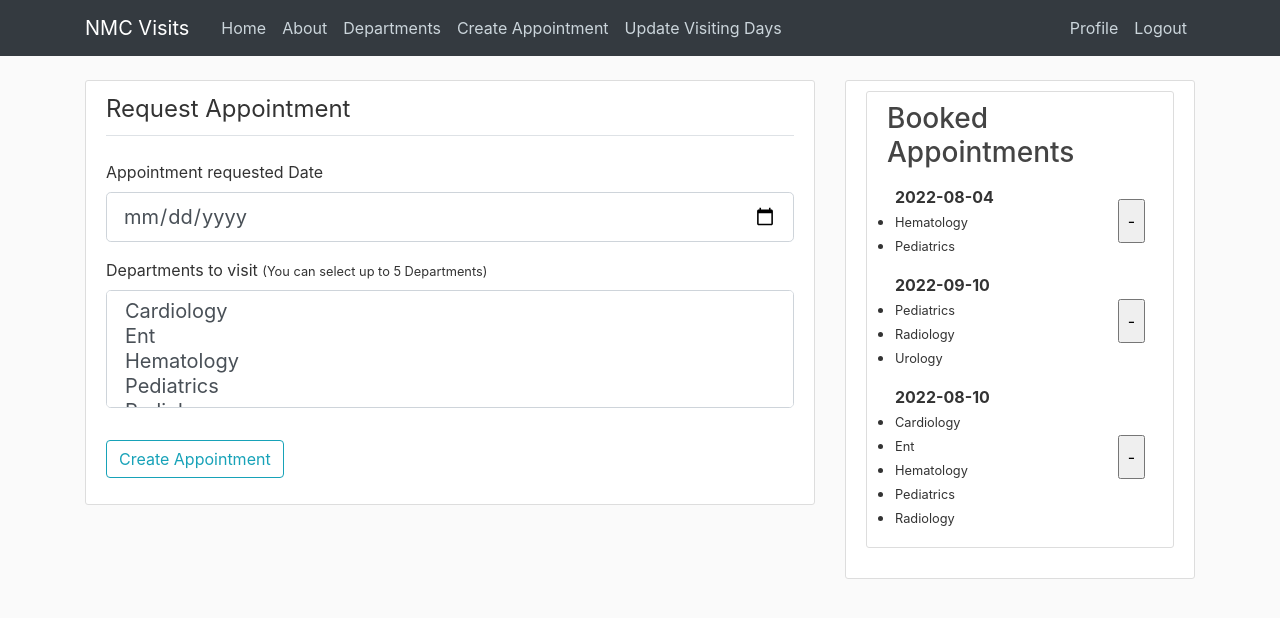
After one commit to Alajati13/NMC-Visits, a Flask app: page /createAppointment in a window 1280 px wide. The commit adds this page. Shown: the top 618 px of the page. Run offline with Flask 2, Linux system fonts and the light colour scheme; a user stored in the database is signed in; data comes from the database, SQL or seed files in the repository; some libraries are stand-ins or nearby versions.

Commit message:
adding booking appointment. Still validation missing

```diff
--- a/nmcvisits/forms.py
+++ b/nmcvisits/forms.py
@@ -1,11 +1,14 @@
 from csv import field_size_limit
 from dataclasses import Field
 from datetime import datetime
+from ssl import ALERT_DESCRIPTION_BAD_CERTIFICATE_HASH_VALUE
 from flask_wtf import FlaskForm
 from flask_wtf.file import FileField, FileAllowed
-from wtforms import StringField, PasswordField, SubmitField, BooleanField, DateField, SelectMultipleField
+from wtforms import StringField, PasswordField, SubmitField, BooleanField, DateField, SelectMultipleField, SelectField
 from wtforms.validators import DataRequired, Length, Email, EqualTo, Regexp, ValidationError
-from nmcvisits.models import User, Appointment, Departments # ,VisitedDepartments
+from nmcvisits.models import User, Appointment, Departments, AllowedDaysToVisit # ,VisitedDepartments
+from nmcvisits.helpers import getDepartments
+
 
 class RegistrationForm(FlaskForm):
     username = StringField("Full Name", validators=[DataRequired(), Length(min=2, max=100)])
@@ -36,27 +39,38 @@ class UpdateProfileForm(FlaskForm):
     submit = SubmitField('Update')
 
 class CreateAppointment(FlaskForm):
-    '''
-     departments = []
-    for entry in Departments.query.all():
-        departments.append(entry["departmentName"])
-
-    '''
+    departments = getDepartments()
 
     appointmentDate = DateField("Appointment requested Date", validators=[DataRequired()])
-    #department = SelectMultipleField("Departments to visit", choices=[departments])
+    department = SelectMultipleField("Departments to visit", validators=[DataRequired()], choices=[*departments])
     submit = SubmitField('Create Appointment')
+
+    def validate_appointmentDate(self, appointmentDate):
+        if appointmentDate.data <= datetime.today().date():
+            raise ValidationError("Requested Date for visit cannot be in the past. please choose another date")
+
+    # validate date here using a custom validator function
+    # program the app so that admin can decide which days can be visiting days
 
 class AddDepartments(FlaskForm):
     department = StringField("Department Name", validators=[DataRequired(), Length(min=2, max=100)])
     submit = SubmitField('Add Department')
+
     def validate_department(self, department):
-        dpt =  Departments.query.filter_by(departmentName=department.data).first()
+        dpt =  Departments.query.filter_by(departmentName=department.data.strip().lower().title()).first()
         if dpt:
             raise ValidationError("Department is already available.")
 
-'''
-class DeleteDepartments(FlaskForm):
-    department = StringField("Department Name", validators=[DataRequired(), Length(min=2, max=100)])
-    submit = SubmitField('Add Department')
-'''
+class UpdateVisitingDays(FlaskForm):
+    weekdays = ["Monday", "Tuesday", "Wednesday", "Thursday", "Friday", "Saturday", "Sunday"]
+    notYetAllowedDays = weekdays
+    rows = AllowedDaysToVisit.query.all()
+    for row in rows:
+        notYetAllowedDays.remove(row.day)
+    day = SelectField("Day", choices = notYetAllowedDays, validators=[DataRequired()])
+    submit = SubmitField('Update Visiting Days')
+
+    #def validate_day(self, day):
+     #   if day == AllowedDaysToVisit.query.filter_by(day=str(day.data)).first():
+      #      raise ValidationError("Day is already added to allowed days. select another day.")
+        # update code so it is only showing days that are not allowed
--- a/nmcvisits/routes.py
+++ b/nmcvisits/routes.py
@@ -3,10 +3,10 @@ import os
 from PIL import Image
 from flask import render_template, url_for, redirect, flash, request
 from nmcvisits import app, db, bcrypt
-from nmcvisits.forms import RegistrationForm, LoginForm, UpdateProfileForm ,AddDepartments # , DeleteDepartments
-from nmcvisits.models import Departments, User, Appointment
+from nmcvisits.forms import RegistrationForm, LoginForm, UpdateProfileForm ,AddDepartments, CreateAppointment, UpdateVisitingDays
+from nmcvisits.models import Departments, User, Appointment, AllowedDaysToVisit, VisitedDepartments
 from flask_login import login_user, current_user, logout_user, login_required
-from nmcvisits.helpers import getDepartments
+from nmcvisits.helpers import getDepartments, getAllowedDaysToVisit
 
 @app.route("/")
 @app.route("/home")
@@ -112,3 +112,55 @@ def deleteDepartment():
     db.session.delete(department)
     db.session.commit()
     return redirect(url_for("departments"))
+
+
+@app.route("/createAppointment", methods=["POST", "GET"])
+@login_required
+def createAppointment():
+    form = CreateAppointment()
+    if form.validate_on_submit():
+        appointment = Appointment(appointmentDate = form.appointmentDate.data, visitor_id = current_user.id)
+        departments = form.department.data
+        db.session.add(appointment)
+
+        for dpt in departments:
+            department = Departments.query.filter_by(departmentName = dpt).first()
+            visitedDepartment = VisitedDepartments(appointment_id = appointment.id, department_id = department.id)
+            db.session.add(visitedDepartment)
+
+        db.session.commit()
+        flash(f'Your appointment has been created. Please Log in and complete your profile data to proceed.', 'success')
+    appointments = []
+    rows = Appointment.query.filter_by(visitor_id=current_user.id)
+    for row in rows:
+        entry={}
+        entry["appointmentDate"] = row.appointmentDate.date()
+        dpts = VisitedDepartments.query.filter_by(appointment_id=row.id)
+        listOfDpts = []
+        for dpt in dpts:
+            name = Departments.query.filter_by(id=dpt.department_id).first()
+            listOfDpts.append(name.departmentName)
+        entry["departments"] = listOfDpts
+        appointments.append(entry)
+    return render_template("createAppointment.html", sidebar = True, form=form, appointments=appointments)
+
+@app.route("/allowedDaysToVisit", methods=["POST", "GET"])
+@login_required
+def allowedDaysToVisit():
+    form = None
+    form = UpdateVisitingDays()
+    if form.validate_on_submit():
+        day = AllowedDaysToVisit(day=form.day.data)
+        db.session.add(day)
+        db.session.commit()
+        return redirect(url_for("allowedDaysToVisit"))
+    return render_template("allowedDaysToVisit.html", days = getAllowedDaysToVisit(), sidebar = True, form=UpdateVisitingDays())
+
+@app.route("/deleteDay", methods=["POST"])
+@login_required
+def deleteDay():
+    dayName = request.form.get("day")
+    day = AllowedDaysToVisit.query.filter_by(day=dayName).first()
+    db.session.delete(day)
+    db.session.commit()
+    return redirect(url_for("allowedDaysToVisit"))
--- /dev/null
+++ b/nmcvisits/templates/createAppointment.html
@@ -0,0 +1,68 @@
+{% extends "layout.html" %}
+
+{% block body %}
+    <div class="content-section">
+        <form method="Post" action="">
+            {{ form.hidden_tag() }}
+            <fieldset class="form-group">
+                <legend class="border-bottom mb-4 pb-2">Request Appointment</legend>
+                <div class="form-group">
+                    {{ form.appointmentDate.label(class="form-control-label") }}
+                    {% if form.appointmentDate.errors %}
+                        {{ form.appointmentDate(class="form-control form-control-lg is-invalid") }}
+                        <div class="invalid-feedback">
+                            {% for error in form.appointmentDate.errors %}
+                                <span>{{ error }}</span>
+                            {% endfor %}
+                        </div>
+                    {% else %}
+                        {{ form.appointmentDate(class="form-control form-control-lg") }}
+                    {% endif %}
+                </div>
+                <div class="form-group">
+                    {{ form.department.label(class="form-control-label") }}
+                    <small class="muted">(You can select up to 5 Departments)</small>
+                    {% if form.department.errors %}
+                        {{ form.department(class="form-control form-control-lg is-invalid") }}
+                        <div class="invalid-feedback">
+                            {% for error in form.department.errors %}
+                                <span>{{ error }}</span>
+                            {% endfor %}
+                        </div>
+                    {% else %}
+                        {{ form.department(class="form-control form-control-lg") }}
+                    {% endif %}
+                </div>
+            </fieldset>
+            <div class="form-group">
+                {{ form.submit(class="btn btn-outline-info") }}
+            </div>
+        </form>
+    </div>
+{% endblock %}
+
+{% if appointments %}
+{% block side %}
+<div class="content-section">
+    <h3>Booked Appointments</h3>
+        <ul class="list-group">
+            {% for appointment in appointments %}
+                    <form class="d-flex flex-row p-2" method="Post" action="">
+                        <div class="align-self-stretch align-items-center">
+                            <li class="d-flex"><strong>{{appointment.appointmentDate}}</strong></li>
+                            {% for dpt in appointment.departments %}
+                                <li>
+                                    <small>{{dpt}}</small>
+                                </li>
+                            {% endfor %}
+                        </div>
+                        <div class="d-flex ml-auto align-items-center">
+                            <input type="hidden" name="appointmentName" value="{{appointment.id}}">
+                            <input class="p-2" type="submit" value="-">
+                        </div>
+                    </form>
+            {% endfor %}
+        </ul>
+</div>
+{% endblock %}
+{% endif %}
--- a/nmcvisits/templates/layout.html
+++ b/nmcvisits/templates/layout.html
@@ -28,6 +28,10 @@
             <div class="navbar-nav mr-auto">
               <a class="nav-item nav-link" href="{{ url_for('home') }}">Home</a>
               <a class="nav-item nav-link" href="{{ url_for('about') }}">About</a>
+              <a class="nav-item nav-link" href="{{ url_for('departments') }}">Departments</a>
+              <a class="nav-item nav-link" href="{{ url_for('createAppointment') }}">Create Appointment</a>
+              <a class="nav-item nav-link" href="{{ url_for('allowedDaysToVisit') }}">Update Visiting Days</a>
+
             </div>
             <div class="navbar-nav">
               {% if current_user.is_authenticated %}
--- a/nmcvisits/templates/profile.html
+++ b/nmcvisits/templates/profile.html
@@ -2,8 +2,8 @@
 
 {% block body %}
     <div class="content-section">
-        <div class="media">
-            <img class="rounded-circle account-img", src="{{imageFile}}" alt="User Photo">
+        <div class="media pt-2">
+            <img class="rounded-circle border border-secondary account-img", src="{{imageFile}}" alt="User Photo">
             <div class="media-body">
                 <h2 class="account-heading">{{current_user.username}}</h2>
                 <p class="text-secondary">{{current_user.email}}</p>
```
Also changed, not shown: nmcvisits/helpers.py (+9 -1 lines), nmcvisits/models.py (+11 -8 lines), nmcvisits/templates/allowedDaysToVisit.html (added, +50 -0 lines), nmcvisits/default.jpg (deleted), nmcvisits/nmc.db, nmcvisits/static/Profile_Photos/05db57654588dfe5.jpg (added), 2 other files.
